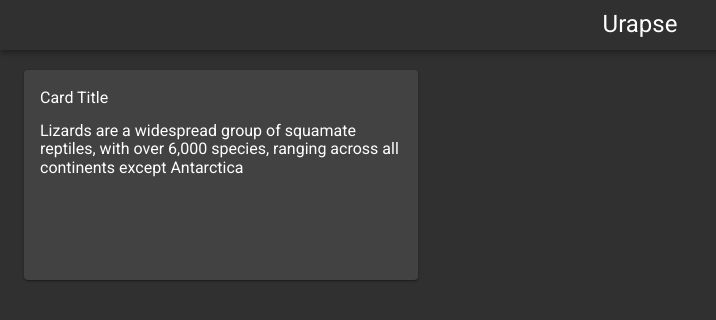
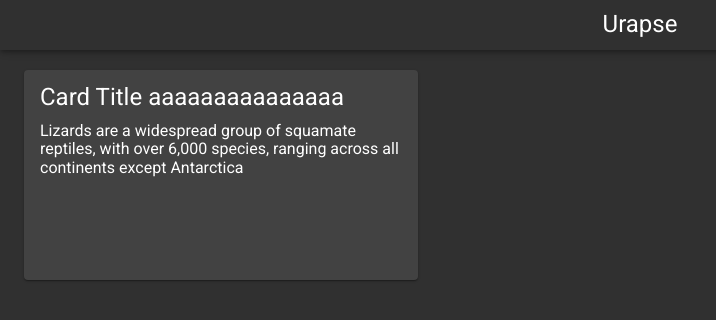
Before and after one commit to Nexus0831/urapse, a Vue app: page / in a window 1280 px wide. Shown: the top 320 px of the page, without its empty margins (0-716 px from the left). Built offline with nearby package versions, Linux system fonts and the light colour scheme.

Commit message:
feat: CardのTitleのスタイルを追加

```diff
--- a/src/components/Card.vue
+++ b/src/components/Card.vue
@@ -14,12 +14,6 @@ import { Component, Prop, Vue } from 'vue-property-decorator';
 
 @Component
 export default class Card extends Vue {
-  // @Prop() private mindMap!: {
-  //   key: string,
-  //   title: string,
-  //   body: string,
-  //   nodes: object[],
-  // };
   @Prop() private title!: string;
   @Prop() private body!: string;
 }
@@ -40,9 +34,17 @@ export default class Card extends Vue {
     display grid
     grid-template-rows 12px 32px 8px 1fr 8px 32px 12px
     grid-template-columns 16px 1fr 16px
+    /*position absolute*/
+    /*--- end ---*/
+  .card-title
+    /*--- style ---*/
+    font-size 24px
+    font-weight 400
+    overflow hidden
+    text-overflow ellipsis
+    white-space nowrap
     /*--- end ---*/
 
-  .card-title
     /*--- position ---*/
     grid-row 2 / 3
     grid-column 2 / 3
--- a/src/store.ts
+++ b/src/store.ts
@@ -7,7 +7,7 @@ export default new Vuex.Store({
   state: {
     testData: {
       key: '12345',
-      title: 'Card Title',
+      title: 'Card Title aaaaaaaaaaaaaaa',
       body: 'Lizards are a widespread group of squamate reptiles, with over 6,000 species, ranging across all continents except Antarctica',
       nodes: [{}, {}, {}],
     },
```
